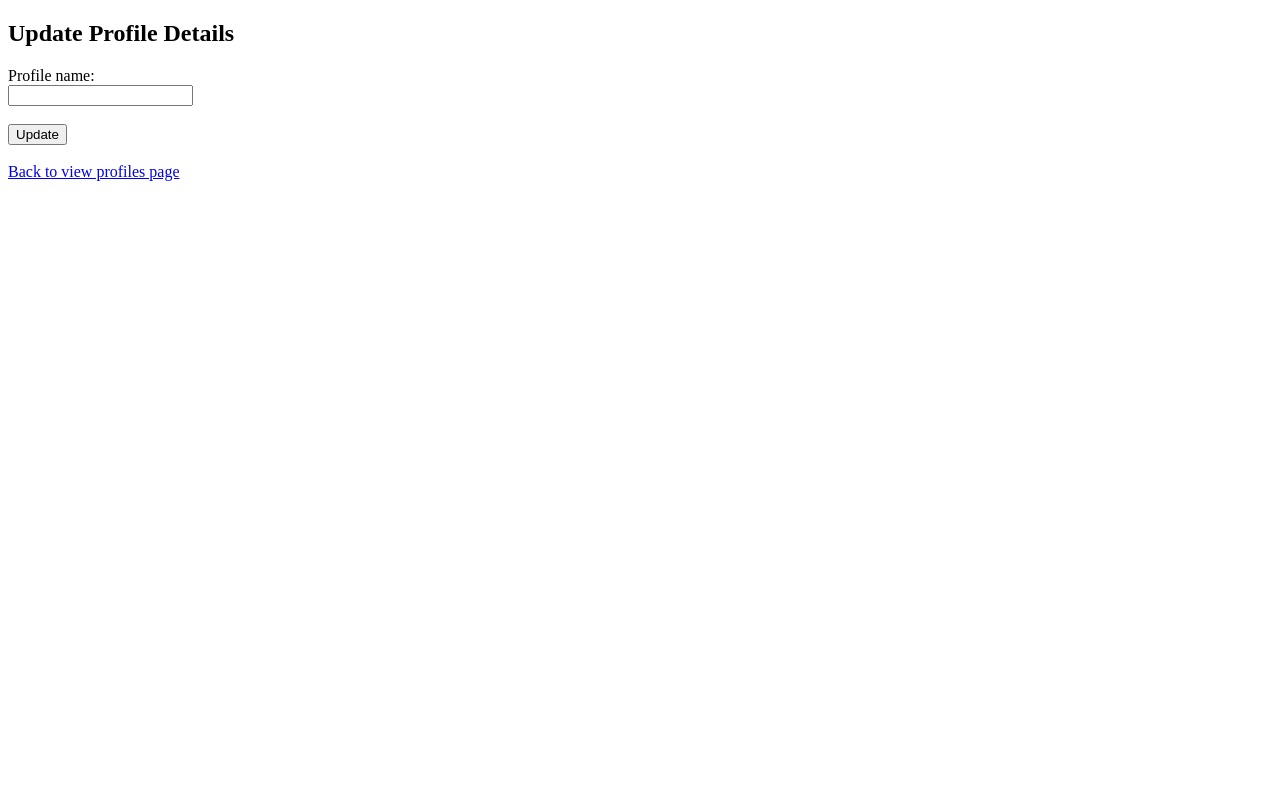
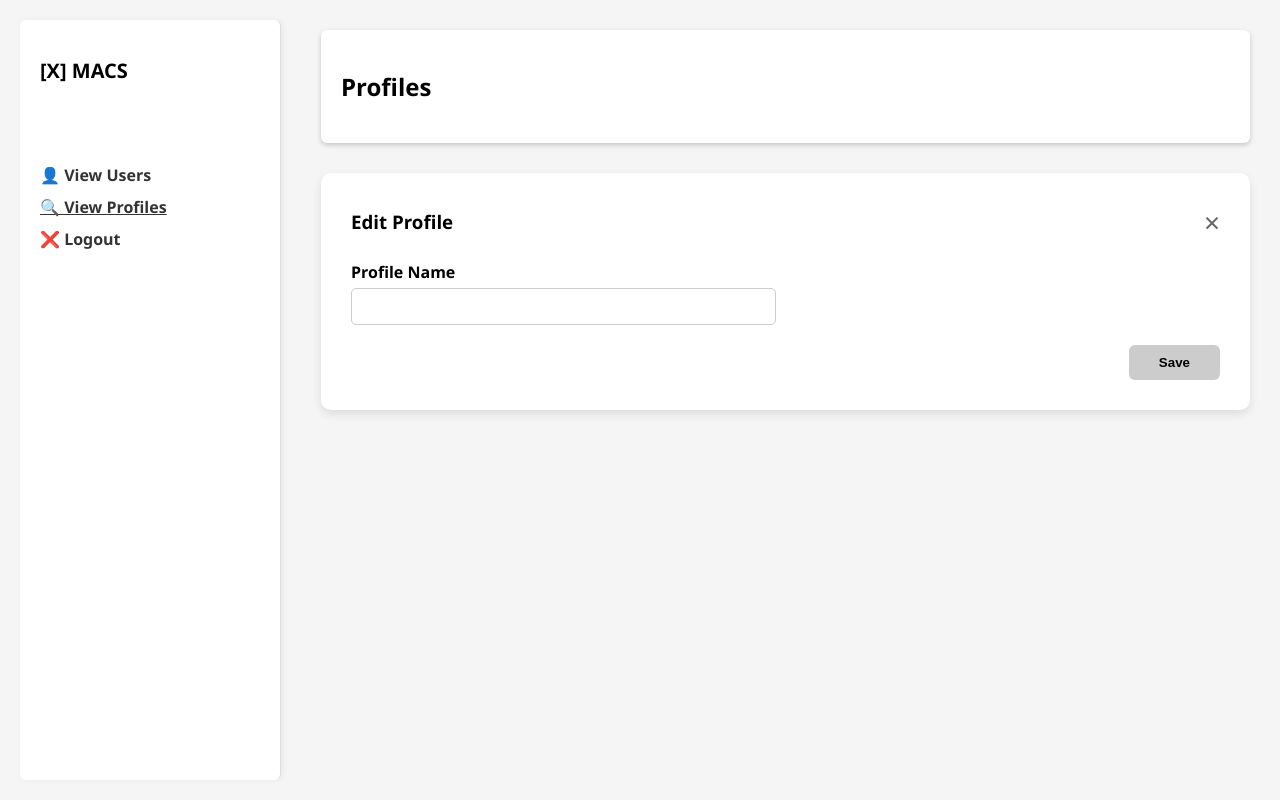
Before and after one commit to OCodeJK/CSIT314_Macs, a Flask app: template templates/update_profile.html in a window 1280 px wide. Run offline with Flask 3, Linux system fonts and the light colour scheme; the template is opened without the code that fills it, so the values that code supplies are empty.

Commit message:
added css for edit profile page and create profile page

```diff
--- a/boundary/UserAdminCreateAccountPage.py
+++ b/boundary/UserAdminCreateAccountPage.py
@@ -1,4 +1,4 @@
-from flask import Blueprint, render_template, request, redirect, url_for
+from flask import Blueprint, request, redirect, url_for
 from control.UserAdminCreateAccController import UserAdminCreateAccController
 
 # Define a Blueprint to register with the Flask app
--- a/control/UserAdminCreateAccController.py
+++ b/control/UserAdminCreateAccController.py
@@ -3,7 +3,7 @@ from entity.UserAccount import UserAccount
 class UserAdminCreateAccController:
     def userCreateAccount(self, username, password, profileid):
         if not username or not password:
-            return "Username and password cannot be empty."
+            return "Invalid Input"
         try:
             user = UserAccount(username, password, profileid)
             return user.createUserAccount()
--- a/control/UserAdminCreateProfileController.py
+++ b/control/UserAdminCreateProfileController.py
@@ -2,11 +2,10 @@ from entity.UserProfile import UserProfile
 
 class UserAdminProfileController:
     def createUserProfileController(self, profilename):
+        if not profilename:
+            return "Invalid Input"
         try:
             profile = UserProfile(profilename)
             return profile.createUserProfile()
-
-        except ValueError as ve:
-            return str(ve)
         except Exception:
             return False
--- a/entity/UserProfile.py
+++ b/entity/UserProfile.py
@@ -21,7 +21,7 @@ class UserProfile:
             return True
         except psycopg2.errors.UniqueViolation:
             conn.rollback()
-            raise ValueError("Profile already exists.")
+            return False
         except Exception as e:
             print("DB Error:", e)
             conn.rollback()
--- /dev/null
+++ b/static/useradmin_edit_profile.css
@@ -0,0 +1,116 @@
+body {
+    margin: 0;
+    font-family: 'Segoe UI', sans-serif;
+    background-color: #f5f5f5;
+}
+
+.layout {
+    display: flex;
+    height: 100vh;
+}
+
+.sidebar {
+    width: 220px;
+    background-color: white;
+    border-right: 1px solid #ddd;
+    padding: 20px;
+    margin: 20px;
+    margin-right: 10px;
+    flex-direction: column;
+    justify-content: space-between;
+    box-shadow: 2px 0 6px rgba(0,0,0,0.05);
+    border-radius: 6px;
+}
+
+.sidebar h2 {
+    font-size: 20px;
+    margin-bottom: 80px;
+}
+
+.sidebar a {
+    text-decoration: none;
+    color: #333;
+    margin-bottom: 10px;
+    font-weight: bold;
+    display: flex
+}
+
+.main {
+    flex: 1;
+    padding: 30px;
+}
+
+.topbar {
+    display: flex;
+    justify-content: space-between;
+    align-items: center;
+    background: white;
+    padding: 20px;
+    border-radius: 6px;
+    box-shadow: 0 2px 5px rgba(0,0,0,0.2);
+    margin-bottom: 30px;
+}
+
+.form-card {
+    background: #fff;
+    padding: 30px;
+    border-radius: 10px;
+
+
+    margin: auto;
+    box-shadow: 0 4px 10px rgba(0,0,0,0.1);
+}
+
+.form-header {
+    display: flex;
+    justify-content: space-between;
+    align-items: center;
+    margin-bottom: 20px;
+}
+
+.form-header h3 {
+    margin: 0;
+}
+
+.close {
+    font-size: 28px;
+    color: #666;
+    text-decoration: none;
+}
+
+.form-grid {
+    display: grid;
+    grid-template-columns: repeat(2, 1fr);
+    gap: 20px;
+}
+
+.form-group {
+    display: flex;
+    flex-direction: column;
+}
+
+.form-group label {
+    font-weight: bold;
+    margin-bottom: 5px;
+}
+
+.form-group input,
+.form-group select {
+    padding: 10px;
+    border: 1px solid #ccc;
+    border-radius: 5px;
+}
+
+.form-footer {
+    text-align: right;
+    margin-top: 20px;
+}
+
+button[type="submit"] {
+    background: #ccc;
+    border: none;
+    padding: 10px 30px;
+    border-radius: 6px;
+    font-weight: bold;
+    cursor: pointer;
+}
--- a/templates/update_account.html
+++ b/templates/update_account.html
@@ -17,10 +17,6 @@
         <div class="main">
             <div class="topbar">
                 <h2>Users</h2>
-                <div class="icons">
-                    <i class="fas fa-bell"></i>
-                    <i class="fas fa-user-circle"></i>
-                </div>
             </div>
 
             <div class="form-card">
--- a/templates/update_profile.html
+++ b/templates/update_profile.html
@@ -2,17 +2,45 @@
 <html lang="en">
 <head>
     <meta charset="UTF-8">
-    <title>Update Profile</title>
+    <title>Edit Profile</title>
+    <link rel="stylesheet" href="{{ url_for('static', filename='useradmin_edit_profile.css') }}">
 </head>
 <body>
-    <h2>Update Profile Details</h2>
-    <form action="/admin/update_profile/{{ profile[0] }}" method="POST">
-        <label>Profile name:</label><br>
-        <input type="text" name="profilename" value="{{ profile[1] }}"><br><br>
+    <div class="layout">
+        <div class="sidebar">
+            <h2>[X] MACS</h2>
+            <a href="/admin/view_accounts">👤 View Users</a>
+            <a href="/admin/view_profiles" style="text-decoration: underline;">🔍 View Profiles</a>
+            <a href="/">❌ Logout</a>
+        </div>
 
-        <input type="submit" value="Update">
-        <br><br>
-        <a href="/admin/view_profiles">Back to view profiles page</a>
-    </form>
+        <div class="main">
+            <div class="topbar">
+                <h2>Profiles</h2>
+            </div>
+
+            <div class="form-card">
+                <form action="/admin/update_profile/{{ profile[0] }}" method="POST">
+                    <div class="form-header">
+                        <h3>Edit Profile</h3>
+                        <a href="/admin/view_profiles" class="close">&times;</a>
+                    </div>
+
+                    <div class="form-grid">
+                        <div class="form-group">
+                            <label>Profile Name</label>
+                            <input type="text" name="profilename" value="{{ profile[1] }}">
+                        </div>
+                    </div>
+
+                    <div class="form-footer">
+                        <button type="submit">Save</button>
+                    </div>
+
+                </form>
+            </div>
+        </div>
+    </div>
+
 </body>
 </html>
```
Also changed, not shown: boundary/UserAdminCreateProfilePage.py (+5 -7 lines), templates/register_profile.html (deleted, +0 -21 lines), templates/view_profile.html (+39 -0 lines).
